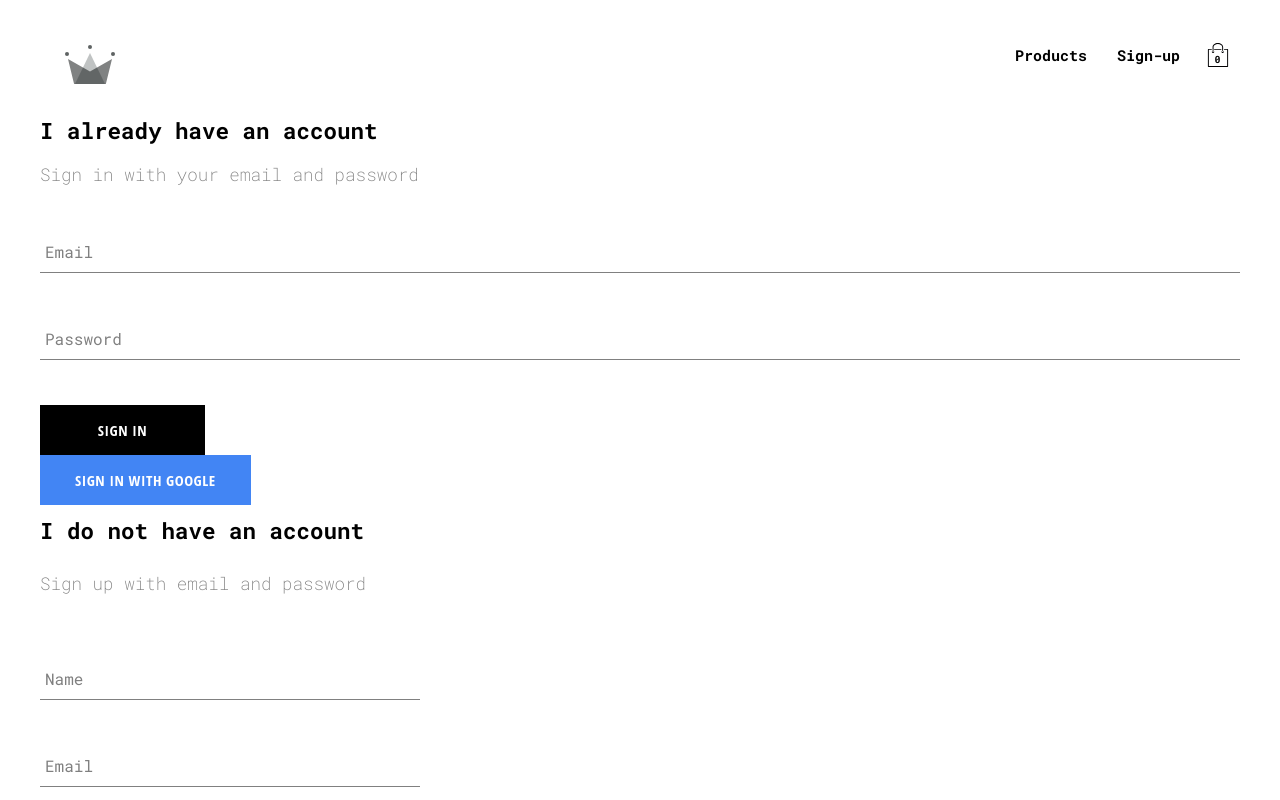
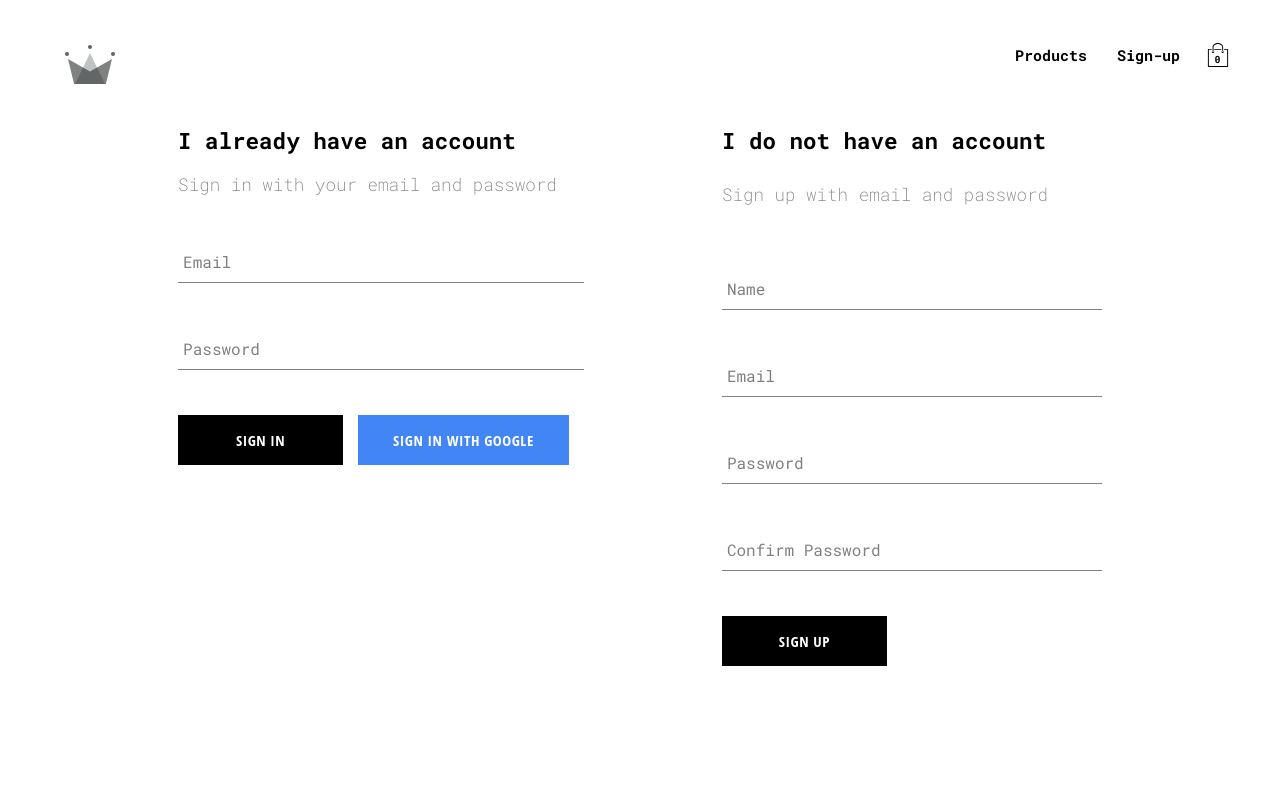
Before and after one commit to Sayantani96/E-commerce, a React (Create React App) app: page /sign-in in a window 1280 px wide. Shown: the top 800 px of the page. Built offline with nearby package versions, Linux system fonts and the light colour scheme; no server answers; the database is empty; a web font is replaced by a local one.

Commit message:
Media query for sign-up page

```diff
--- a/src/components/routes/sign-in/sign-in.scss
+++ b/src/components/routes/sign-in/sign-in.scss
@@ -12,14 +12,14 @@ h3{
 }
 
 .authenticate{
-    display:'flex';
-    justify-content:'space-evenly';
+    display:flex;
+    justify-content:space-evenly;
     @include smaller-scr{
         display:block;
     }
 }
 .sign-in-button{
-    display:'flex';
+    display:flex;
     @include smaller-scr{
         display:block;
         margin-bottom:20px;
```
